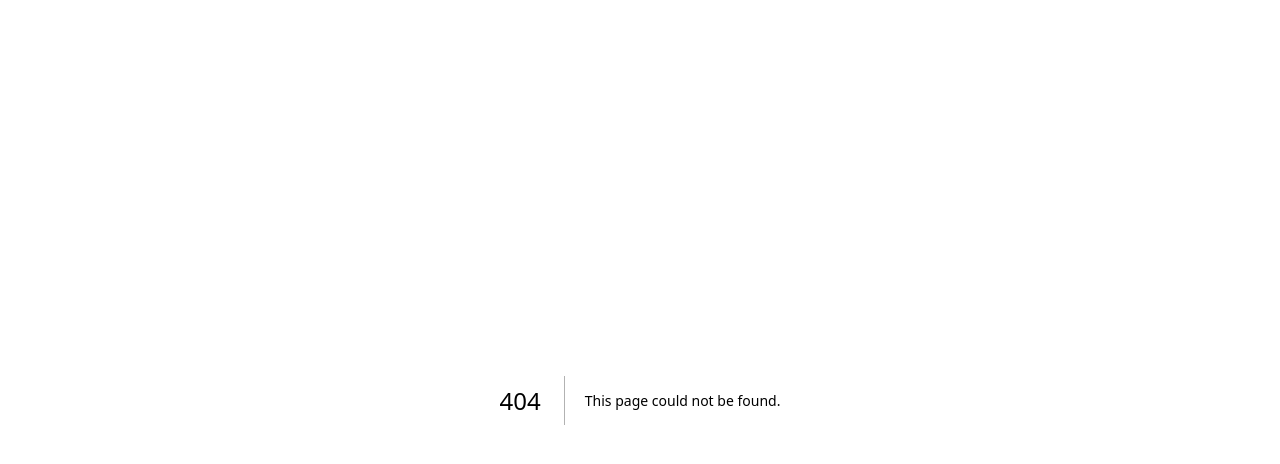
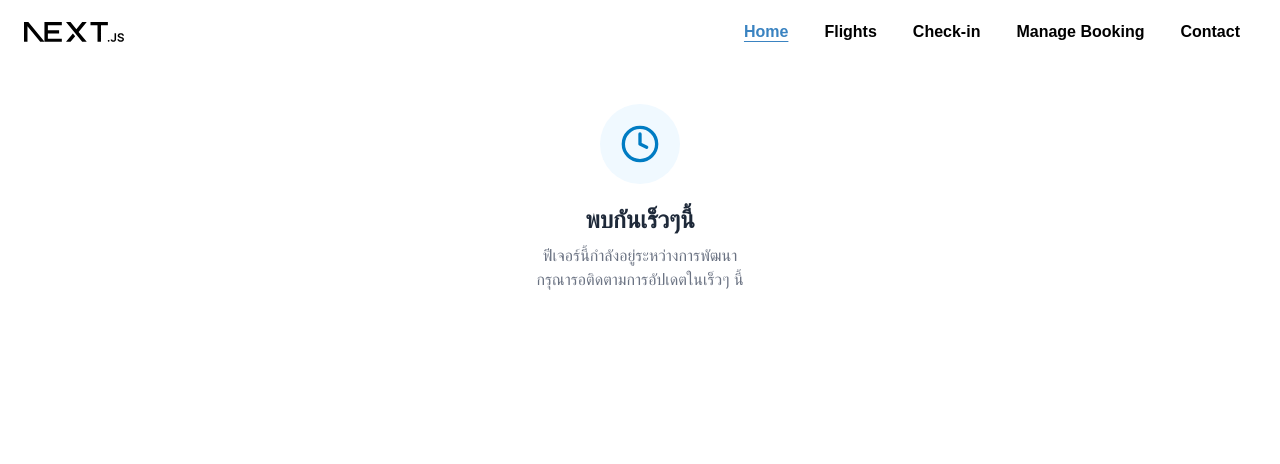
Before and after one commit to Saran-J/NextJS-Training, a Next.js app in the folder web/homework-01/: page /main in a window 1280 px wide. Before the commit this address had no page. Shown: the top 464 px of the page. Built offline with nearby package versions, Linux system fonts and the light colour scheme.

Commit message:
add coming soon

```diff
--- /dev/null
+++ b/web/homework-01/src/app/main/_components/ComingSoon.tsx
@@ -0,0 +1,19 @@
+import React from 'react';
+import { Clock } from 'lucide-react';
+
+export default function ComingSoon() {
+    return (
+        <div className="flex flex-col items-center justify-center w-full h-full flex-1 p-6">
+            <div className="w-20 h-20 bg-[#f0f9ff] rounded-full flex items-center justify-center mb-5">
+                <Clock className="w-10 h-10 text-[#007cc3]" />
+            </div>
+            <h3 className="text-2xl font-bold text-gray-800 mb-2">
+                พบกันเร็วๆนี้
+            </h3>
+            <p className="text-gray-500 text-center text-sm md:text-base">
+                ฟีเจอร์นี้กำลังอยู่ระหว่างการพัฒนา<br />
+                กรุณารอติดตามการอัปเดตในเร็วๆ นี้
+            </p>
+        </div>
+    );
+}
--- a/web/homework-01/src/app/main/checkin/_components/CheckinHeader.tsx
+++ b/web/homework-01/src/app/main/checkin/_components/CheckinHeader.tsx
@@ -7,7 +7,7 @@ export default function CheckinHeader() {
                 Online Check-in
             </h1>
             <h2 className="text-[16px] font-medium mb-1">
-                Fly Smart, Fly Paotang Airline.
+                Fly Smart, Fly NEXT.
             </h2>
             <p className="text-[12px] opacity-90">
                 check in online and save time at the airport
--- a/web/homework-01/src/app/main/checkin/_components/TravelTips.tsx
+++ b/web/homework-01/src/app/main/checkin/_components/TravelTips.tsx
@@ -40,7 +40,7 @@ export default function TravelTips() {
                     Need help? Contact our 24/7 support team
                 </p>
                 <p className="text-[#007cc3] font-bold text-lg md:text-xl">
-                    +1-800-PAOTANG
+                    +1-800-NEXT
                 </p>
             </div>
         </div>
--- /dev/null
+++ b/web/homework-01/src/app/main/contact/page.tsx
@@ -0,0 +1,10 @@
+import React from 'react';
+import ComingSoon from '../_components/ComingSoon';
+
+export default function ContactPage() {
+    return (
+        <main className="p-4 w-full h-full flex items-center justify-center">
+            <ComingSoon />
+        </main>
+    );
+}
--- /dev/null
+++ b/web/homework-01/src/app/main/flights/page.tsx
@@ -0,0 +1,10 @@
+import React from 'react';
+import ComingSoon from '../_components/ComingSoon';
+
+export default function FlightsPage() {
+    return (
+        <main className="p-4 w-full h-full flex items-center justify-center">
+            <ComingSoon />
+        </main>
+    );
+}
--- /dev/null
+++ b/web/homework-01/src/app/main/managebooking/page.tsx
@@ -0,0 +1,10 @@
+import React from 'react';
+import ComingSoon from '../_components/ComingSoon';
+
+export default function ManageBookingPage() {
+    return (
+        <main className="p-4 w-full h-full flex items-center justify-center">
+            <ComingSoon />
+        </main>
+    );
+}
--- /dev/null
+++ b/web/homework-01/src/app/main/page.tsx
@@ -0,0 +1,10 @@
+import React from 'react';
+import ComingSoon from './_components/ComingSoon';
+
+export default function MainPage() {
+    return (
+        <main className="p-4 w-full h-full flex items-center justify-center">
+            <ComingSoon />
+        </main>
+    );
+}
```
